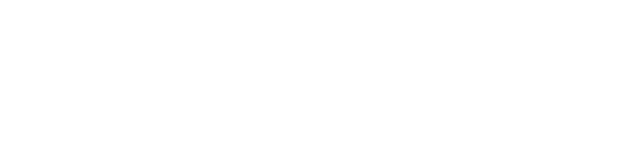
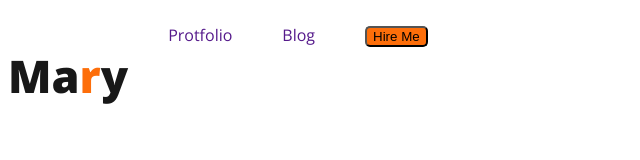
Before and after one commit to MrSohan76/Web-development-protfolio, a plain HTML site: page index.html in a window 1280 px wide. Shown: the whole page, without its empty margins (0-640 px from the left). Drawn offline with nearby package versions, Linux system fonts and the light colour scheme.

Commit message:
added some nav styles

```diff
--- a/index.html
+++ b/index.html
@@ -1,11 +1,34 @@
 <!DOCTYPE html>
 <html lang="en">
+
 <head>
     <meta charset="UTF-8">
     <meta name="viewport" content="width=device-width, initial-scale=1.0">
     <title>Web Development protfolio</title>
+    <link rel="preconnect" href="https://fonts.googleapis.com">
+<link rel="preconnect" href="https://fonts.gstatic.com" crossorigin>
+<link href="https://fonts.googleapis.com/css2?family=Open+Sans:ital,wght@0,300..800;1,300..800&display=swap" rel="stylesheet">
+    <link rel="stylesheet" href="styles/protfolio.css">
 </head>
+
 <body>
+    <header>
+    <!--this is navigation section-->
+     <nav>
+       <h2 class="nav-title">Ma<span class="text-primary">r</span>y</h2>
+       <ul>
+        <li><a href="">Protfolio</a></li>
+        <li><a href="">Blog</a></li>
+        <li><button class="button-primary" type="button">Hire Me</button></li>
+       </ul>
+     </nav>
+    </header>
+    <main>
 
+    </main>
+    <footer>
+
+    </footer>
 </body>
+
 </html>
--- a/styles/protfolio.css
+++ b/styles/protfolio.css
@@ -0,0 +1,39 @@
+/* Common shared styles */
+body {
+
+    font-family: "Open Sans", sans-serif;
+    font-optical-sizing: auto;
+    font-weight: <weight>;
+    font-style: normal;
+    font-variation-settings:
+        "wdth" 100;
+}
+
+.text-primary {
+    color: #FD6E0A;
+}
+.button-primary{
+    border-radius: 5px;
+   background-color:#FD6E0A ;
+}
+
+/* navigation related styles */
+nav {
+    display: flex;
+}
+
+.nav-title {
+    color: #181818;
+    font-size: 45px;
+    font-weight: 800;
+}
+nav > ul{
+    display: flex;
+}
+nav li{
+    list-style: none;
+    margin-right: 50px;
+}
+nav a{
+    text-decoration: none;
+}
```
